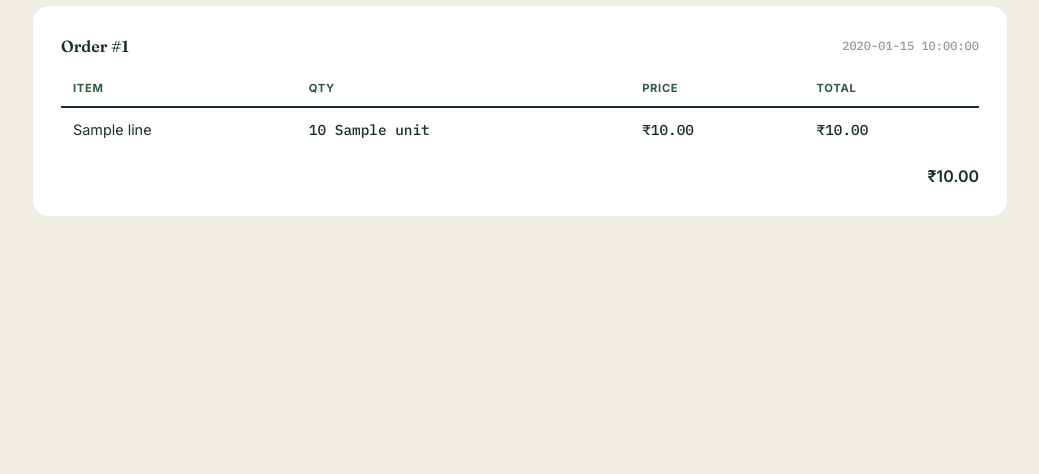
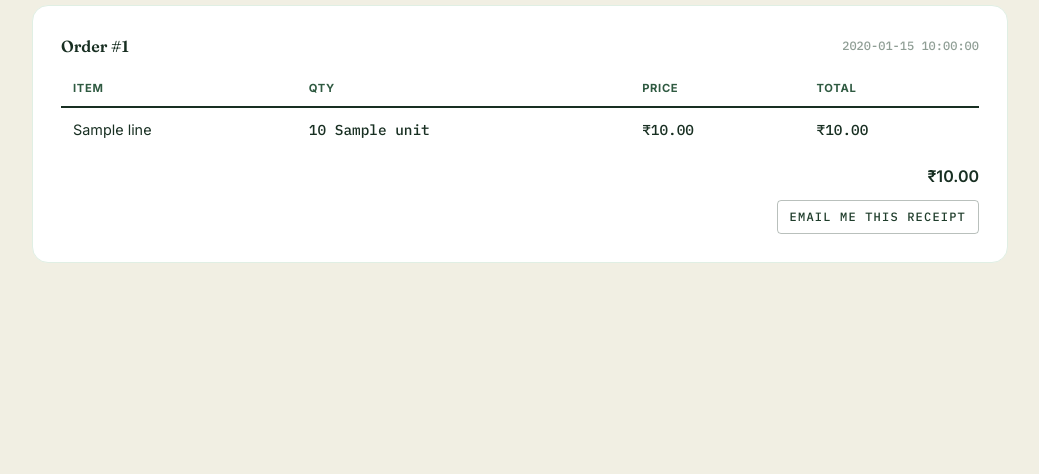
Before and after one commit to chandrahas1219/Freshcart, a Flask app: template templates/customer/history.html in a window 1280 px wide. Shown: the part 175-649 px from the top of the page, without its empty margins (120-1159 px from the left). Run offline with Flask 3, Linux system fonts and the light colour scheme; the template is opened without the code that fills it: most values are stand-ins (such as "Sample title", 1, 10 or a date in 2020); parts of the project's set-up code (start-up, migrations or seed data) failed here and were passed over; some libraries are stand-ins or nearby versions.

Commit message:
Add files via upload

```diff
--- a/templates/customer/history.html
+++ b/templates/customer/history.html
@@ -31,6 +31,11 @@
             </tbody>
         </table>
         <p class="text-right text-base font-semibold text-basil-900 mt-3">₹{{ '%.2f'|format(order.total) }}</p>
+        <form action="{{ url_for('customer.email_receipt', order_id=order.order_id) }}" method="post" class="mt-3 flex justify-end">
+            <button type="submit" class="text-xs font-mono uppercase tracking-widest border border-basil-900/30 text-basil-800 px-3 py-2 rounded hover:bg-basil-900 hover:text-white transition">
+                Email me this receipt
+            </button>
+        </form>
     </div>
     {% endfor %}
 </div>
```
